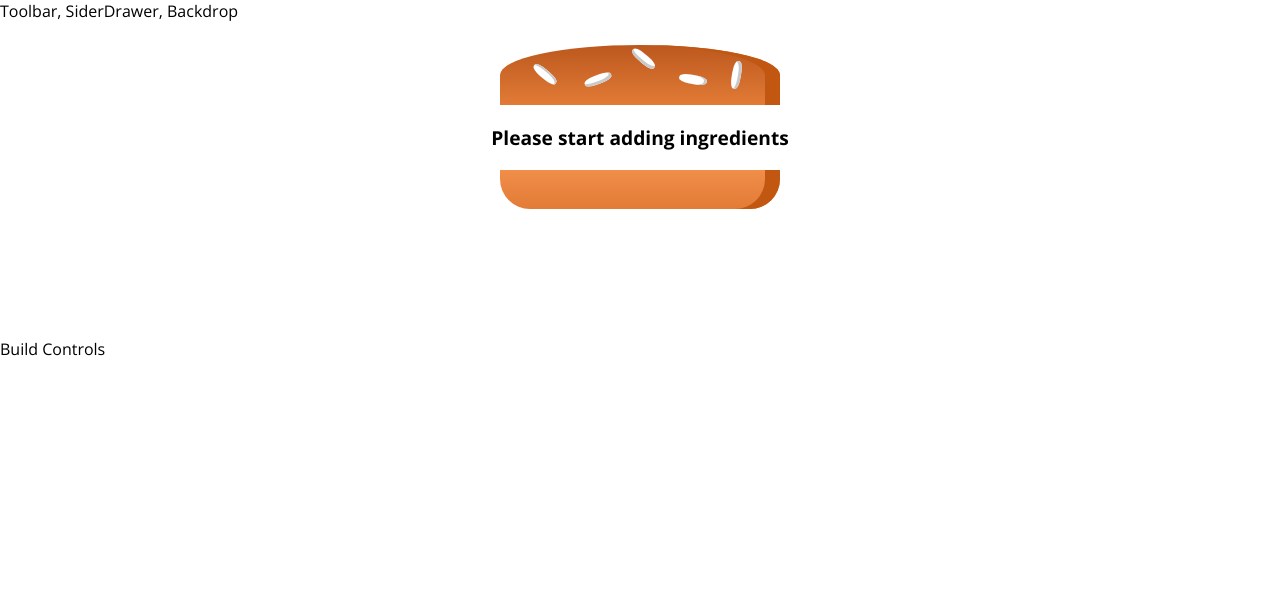
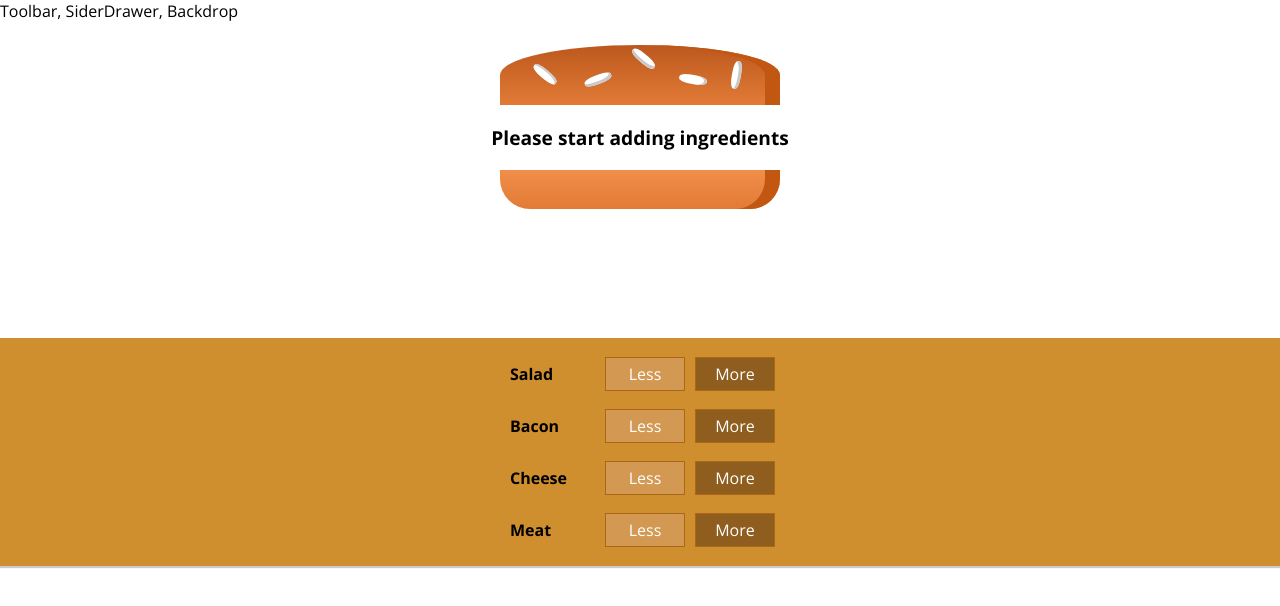
Before and after one commit to vnctwong/react-burger, a React app: page / in a window 1280 px wide. Shown: the top 606 px of the page. Built offline with nearby package versions, Linux system fonts and the light colour scheme.

Commit message:
BuildControl css pathing

```diff
--- a/src/components/Burger/BuildControls/BuildControl/BuildControl.js
+++ b/src/components/Burger/BuildControls/BuildControl/BuildControl.js
@@ -1,6 +1,6 @@
 import React from 'react';
 
-import classes from './buildControl.css';
+import classes from './BuildControl.css';
 
 const buildControl = (props) => (
 
--- a/src/components/Burger/BuildControls/BuildControls.js
+++ b/src/components/Burger/BuildControls/BuildControls.js
@@ -1,5 +1,6 @@
 import React from 'react';
-import buildControl from './BuildControl/BuildControl';
+import classes from './BuildControls.css';
+import BuildControl from './BuildControl/BuildControl';
 
 const controls = [
   { label: 'Salad', type: 'salad' },
--- a/src/containers/BurgerBuilder/BurgerBuilder.js
+++ b/src/containers/BurgerBuilder/BurgerBuilder.js
@@ -2,6 +2,7 @@
 
 import Aux from '../../hoc/Aux';
 import Burger from '../../components/Burger/Burger';
+import BuildControls from '../../components/Burger/BuildControls/BuildControls';
 
 class BurgerBuilder extends Component {
   state = {
@@ -17,7 +18,7 @@
     return (
       <Aux>
         <Burger ingredients={this.state.ingredients} />
-        <div>Build Controls</div>
+        <BuildControls />
       </Aux>
     );
   }
```
